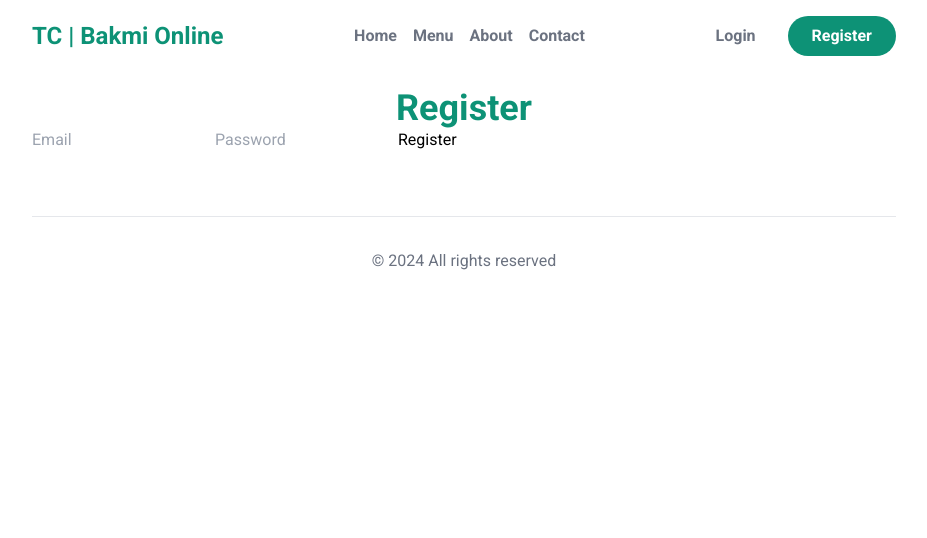
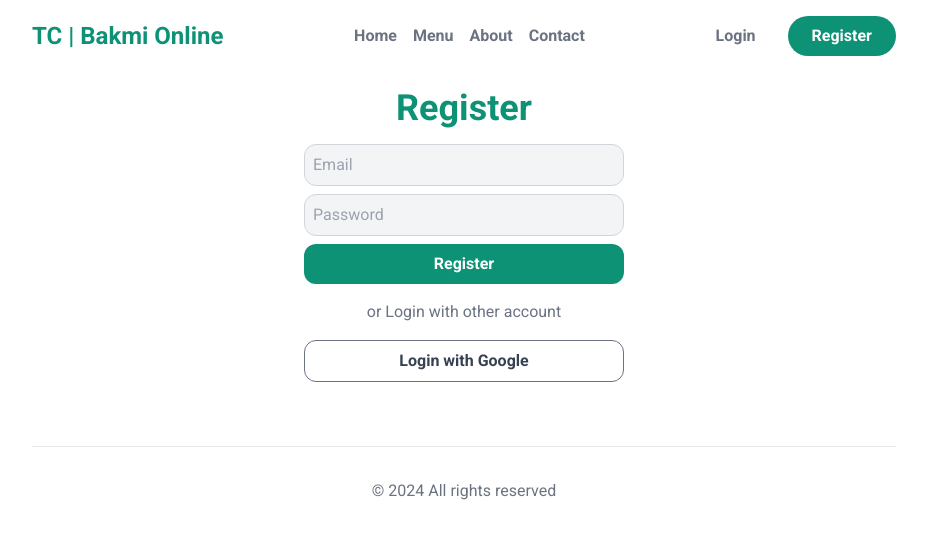
Before and after one commit to AisyahAuliaAngelinee/BakmiOnline, a Next.js app in the folder bakmiapp/: page /register in a window 1280 px wide. Shown: the top 538 px of the page, without its empty margins (176-1103 px from the left). Built offline with nearby package versions, Linux system fonts and the light colour scheme.

Commit message:
initial commit

```diff
--- a/bakmiapp/src/app/globals.css
+++ b/bakmiapp/src/app/globals.css
@@ -6,3 +6,20 @@
 	@apply grid;
 	grid-template-columns: 0.4fr 0.6fr;
 }
+
+input[type="email"],
+input[type="password"],
+input[type="text"] {
+	@apply block w-full my-2 rounded-xl;
+	@apply border p-2 border-gray-300 bg-gray-100;
+}
+
+button {
+	@apply block w-full text-gray-700 font-semibold;
+	@apply border border-gray-500 rounded-xl px-6 py-2;
+}
+
+button[type="submit"],
+.submit {
+	@apply border-0 bg-primary text-white;
+}
--- a/bakmiapp/src/app/register/page.js
+++ b/bakmiapp/src/app/register/page.js
@@ -2,11 +2,13 @@
 	return (
 		<>
 			<section className="mt-8">
-				<h1 className="text-center text-primary text-4xl font-semibold">Register</h1>
-				<form>
+				<h1 className="text-center text-primary text-4xl font-semibold mb-4">Register</h1>
+				<form className="block max-w-xs mx-auto">
 					<input type="text" placeholder="Email" />
 					<input type="password" placeholder="Password" />
 					<button type="submit">Register</button>
+					<div className="my-4 text-center text-gray-500">or Login with other account</div>
+					<button>Login with Google</button>
 				</form>
 			</section>
 		</>
```
Also changed, not shown: bakmiapp/public/google-icon-signin.png (added).
